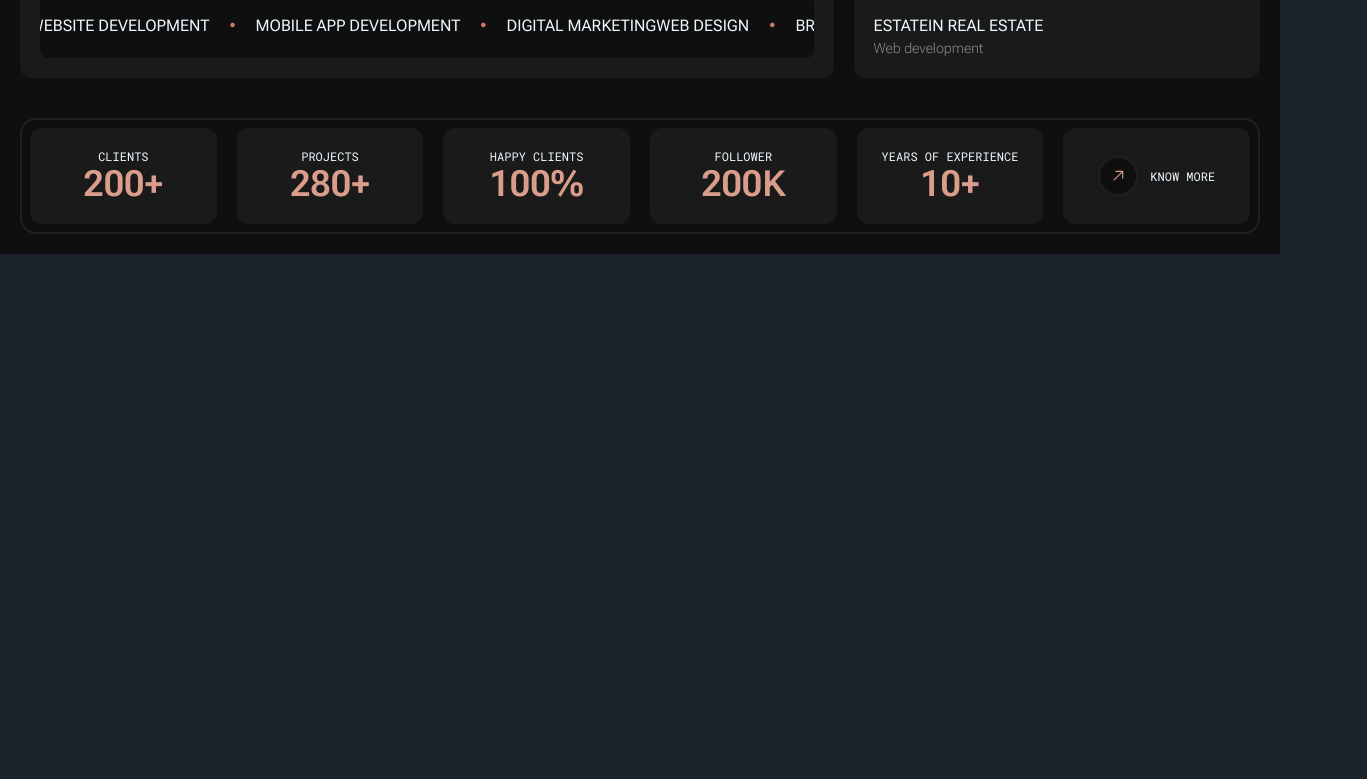
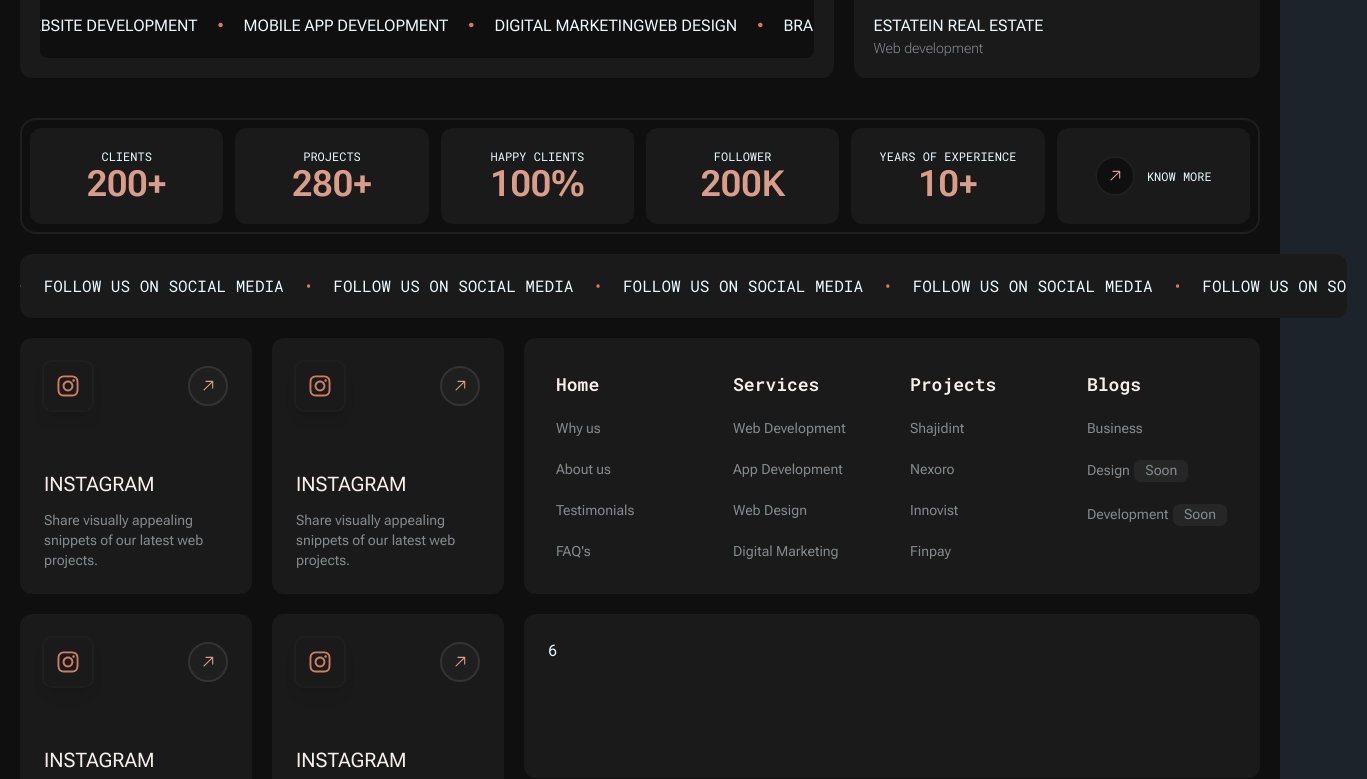
Before and after one commit to ahsanulazim/lufixa, a Next.js app: page / in a window 1280 px wide. Shown: the part 661-1440 px from the top of the page, 1367 px wide, since content can reach past the window. Before the commit the page ends 915 px from the top, so only its background shows below. Built offline with nearby package versions, Linux system fonts and the light colour scheme.

Commit message:
footer menus added

```diff
--- a/app/globals.css
+++ b/app/globals.css
@@ -5,6 +5,7 @@
   --color-main: hsl(15, 52%, 60%);
   --color-main-light: hsl(14, 52%, 70%);
   --color-heading: hsl(14, 52%, 95%);
+  --color-silent-50: hsl(0, 0%, 20%);
   --color-silent-100: hsl(0, 0%, 12%);
   --color-silent-200: hsl(0, 0%, 10%);
   --color-silent-300: hsl(0, 0%, 6%);
--- a/components/Drawer.jsx
+++ b/components/Drawer.jsx
@@ -1,3 +1,5 @@
+import FollowMarquee from "./FollowMarquee"
+import Footer from "./Footer"
 import Navbar from "./Navbar"
 import NavItems from "./NavItems"
 
@@ -10,6 +12,8 @@ const Drawer = ({ children }) => {
                 <Navbar />
                 {/* Page content here */}
                 {children}
+                <FollowMarquee />
+                <Footer />
             </div>
             <div className="drawer-side">
                 <label htmlFor="my-drawer-2" aria-label="close sidebar" className="drawer-overlay"></label>
--- /dev/null
+++ b/components/FollowMarquee.jsx
@@ -0,0 +1,18 @@
+import Marquee from "react-fast-marquee"
+import Section from "./layout/Section"
+
+const FollowMarquee = () => {
+    return (
+        <Section className="py-0">
+            <Marquee autoFill={true} className="bg-silent-200 p-5 rounded-xl">
+                <p className="uppercase">Follow us on social media</p>
+                <span className="text-main mx-5">•</span>
+                <p className="uppercase">Follow us on social media</p>
+                <span className="text-main mx-5">•</span>
+
+            </Marquee>
+        </Section>
+    )
+}
+
+export default FollowMarquee
--- /dev/null
+++ b/components/Footer.jsx
@@ -0,0 +1,52 @@
+import Link from "next/link"
+import Section from "./layout/Section"
+import SocialCard from "./ui/SocialCard"
+
+const Footer = () => {
+
+    const links = "link link-hover opacity-50"
+
+    return (
+        <Section className="w-full">
+            <footer className="grid grid-cols-5 grid-rows-6 gap-5 *:rounded-xl *:p-6">
+                <SocialCard className="bg-silent-200 row-span-3" />
+                <SocialCard className="bg-silent-200 row-span-3" />
+                <SocialCard className="bg-silent-200 row-span-3 order-6" />
+                <SocialCard className="bg-silent-200 row-span-3 order-7" />
+                <div className="bg-silent-200 col-span-3 row-span-3 grid grid-cols-4 gap-5">
+                    <nav className="menu font-roboto-flex gap-5">
+                        <h3 className="font-roboto-mono text-lg text-heading font-semibold">Home</h3>
+                        <Link href="#" className={links}>Why us</Link>
+                        <Link href="#" className={links}>About us</Link>
+                        <Link href="#" className={links}>Testimonials</Link>
+                        <Link href="#" className={links}>FAQ&apos;s</Link>
+                    </nav>
+                    <nav className="menu font-roboto-flex gap-5">
+                        <h3 className="font-roboto-mono text-lg text-heading font-semibold">Services</h3>
+                        <Link href="#" className={links}>Web Development</Link>
+                        <Link href="#" className={links}>App Development</Link>
+                        <Link href="#" className={links}>Web Design</Link>
+                        <Link href="#" className={links}>Digital Marketing</Link>
+                    </nav>
+                    <nav className="menu font-roboto-flex gap-5">
+                        <h3 className="font-roboto-mono text-lg text-heading font-semibold">Projects</h3>
+                        <Link href="#" className={links}>Shajidint</Link>
+                        <Link href="#" className={links}>Nexoro</Link>
+                        <Link href="#" className={links}>Innovist</Link>
+                        <Link href="#" className={links}>Finpay</Link>
+                    </nav>
+                    <nav className="menu font-roboto-flex gap-5">
+                        <h3 className="font-roboto-mono text-lg text-heading font-semibold">Blogs</h3>
+                        <Link href="#" className={links}>Business</Link>
+                        <Link href="#" className={links}>Design <div className="badge bg-silent-50">Soon</div></Link>
+                        <Link href="#" className={links}>Development <div className="badge bg-silent-50">Soon</div></Link>
+                    </nav>
+                </div>
+                <div className="bg-silent-200 col-span-3 row-span-2 order-8">6</div>
+                <div className="bg-silent-200 col-span-3 order-9">7</div>
+            </footer>
+        </Section>
+    )
+}
+
+export default Footer
--- a/components/NavItems.jsx
+++ b/components/NavItems.jsx
@@ -3,7 +3,7 @@ import Link from "next/link"
 const NavItems = () => {
     return (
         <>
-            <li><Link href="/" className="menu-active">HOME</Link></li>
+            <li><Link href="/">HOME</Link></li>
             <li><Link href="#">SERVICES</Link></li>
             <li><Link href="#">PROJECTS</Link></li>
             <li><Link href="#">BLOGS</Link></li>
--- a/components/home/Counts.jsx
+++ b/components/home/Counts.jsx
@@ -7,7 +7,7 @@ import { GoArrowUpRight } from "react-icons/go"
 const Counts = () => {
     return (
         <Section>
-            <div className="flex gap-5 p-2 rounded-2xl border-2 border-silent-100 flex-wrap">
+            <div className="flex gap-3 p-2 rounded-2xl border-2 border-silent-100 flex-wrap">
                 {counts.map((count) => <CountCard key={count.id} count={count} />)}
                 <Link href="#" className="p-5 flex-1 flex items-center justify-center bg-silent-200 rounded-xl text-center gap-3">
                     <span className="size-8 xl:size-10 bg-silent-300 flex justify-center items-center rounded-full border-2 border-silent-100"><GoArrowUpRight className="text-main-light text-lg" /></span><h4 className="uppercase text-xs whitespace-nowrap"> Know More</h4>
--- /dev/null
+++ b/components/ui/Arrowbtn.jsx
@@ -0,0 +1,9 @@
+import { GoArrowUpRight } from "react-icons/go"
+
+const Arrowbtn = ({ className }) => {
+    return (
+        <span className={`size-8 xl:size-10  flex justify-center items-center rounded-full border-2 ${className ? className : ""}`}><GoArrowUpRight className="text-main-light text-lg" /></span>
+    )
+}
+
+export default Arrowbtn
--- /dev/null
+++ b/components/ui/SocialCard.jsx
@@ -0,0 +1,23 @@
+import { FaInstagram } from "react-icons/fa6";
+import Arrowbtn from "./Arrowbtn";
+
+const SocialCard = ({ className, children }) => {
+    return (
+        <div className={`flex flex-col justify-between ${className ? className : ""}`}>
+            <div className="flex gap-5 justify-between items-center">
+                <div className="avatar">
+                    <div className="ring-silent-100 w-12 rounded-lg ring-2 shadow-lg flex items-center justify-center *:text-2xl *:text-main">
+                        <FaInstagram />
+                    </div>
+                </div>
+                <Arrowbtn className="bg-silent-100 border-silent-50" />
+            </div>
+            <div className="font-roboto-flex">
+                <h2 className="uppercase text-xl text-heading mb-3">Instagram</h2>
+                <p className="text-sm opacity-50">Share visually appealing snippets of our latest web projects.</p>
+            </div>
+        </div>
+    )
+}
+
+export default SocialCard
```
